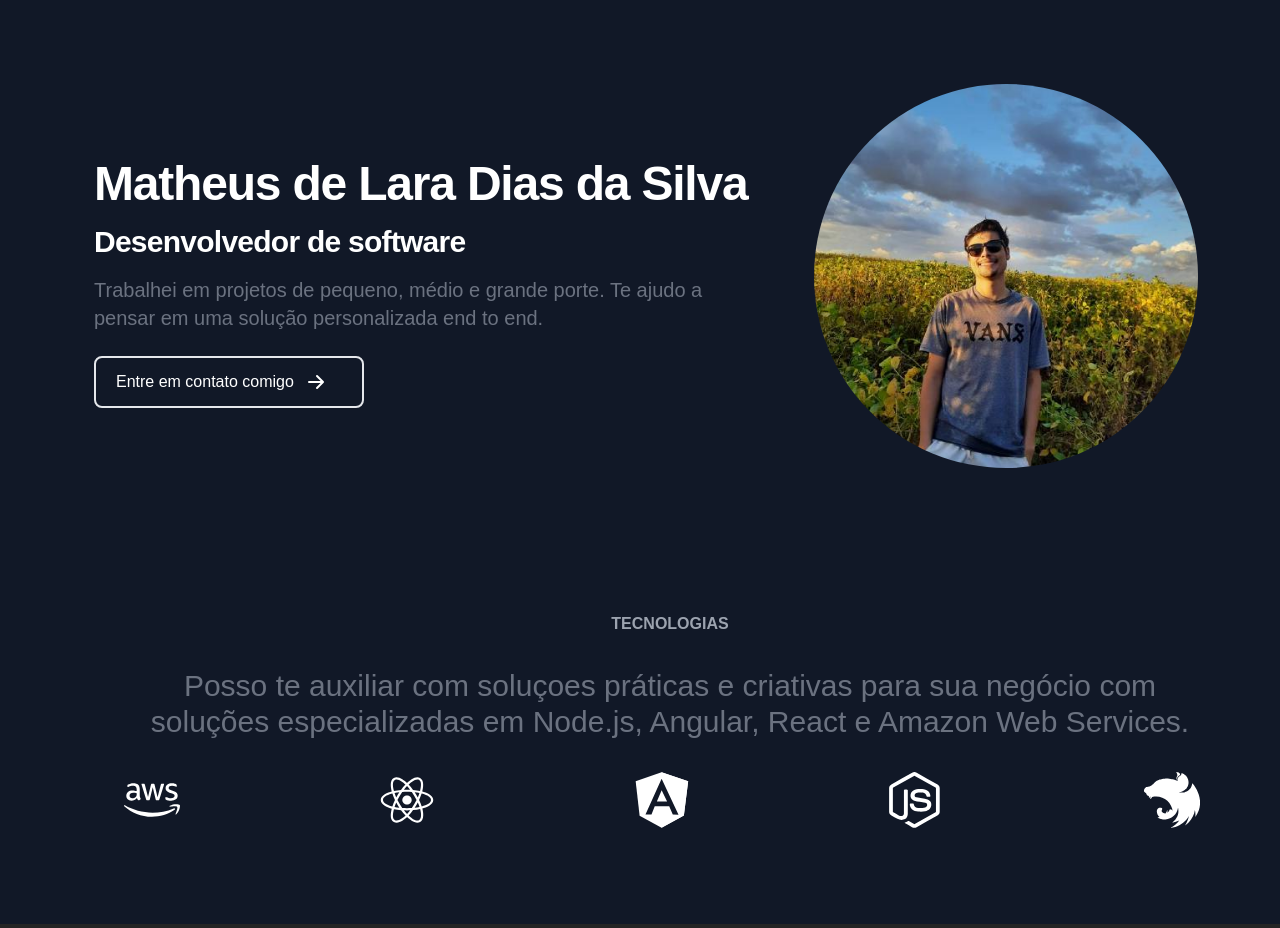
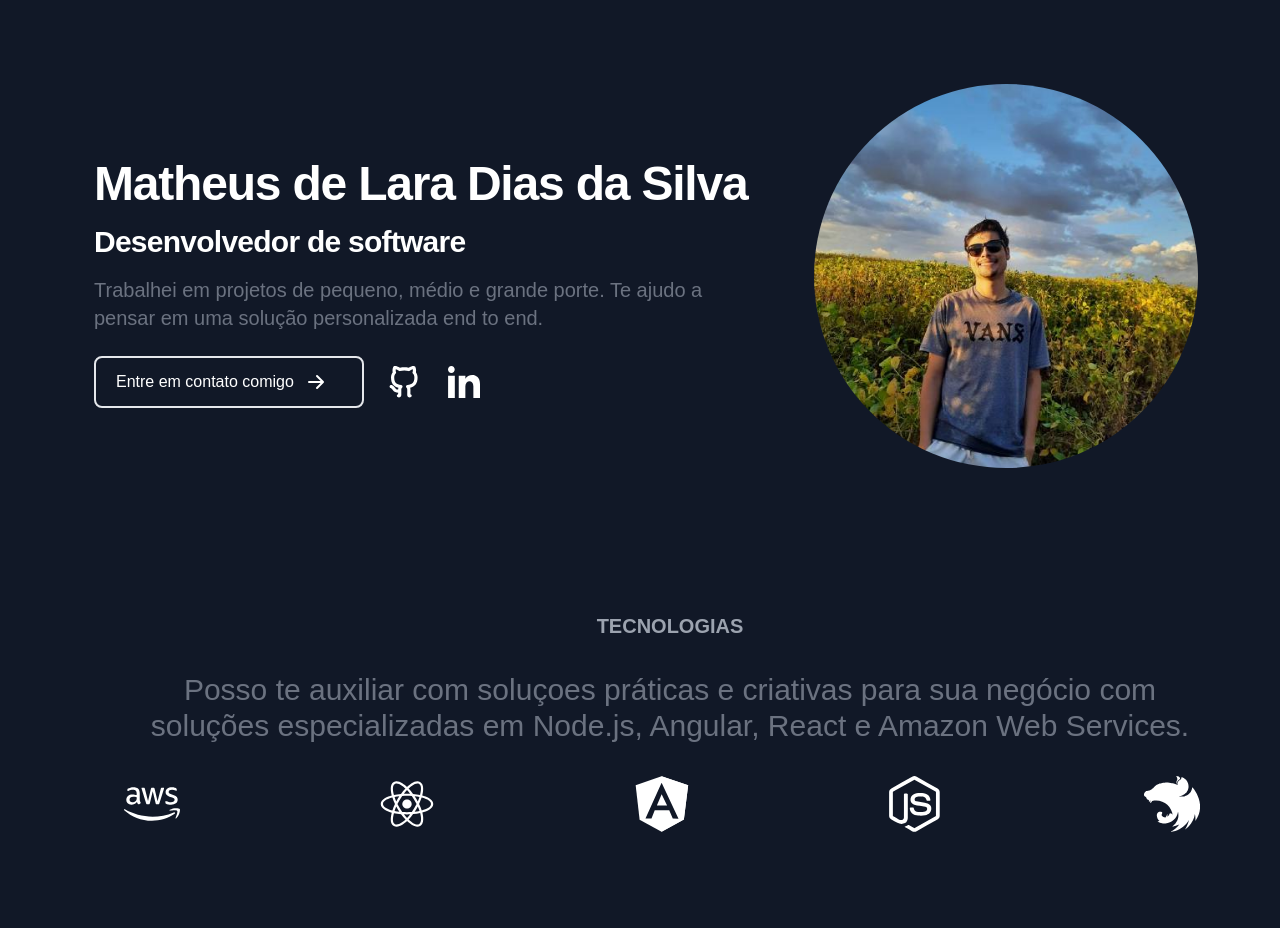
Before and after one commit to mathd1as/my-portfolio, a React (Create React App) app: page / in a window 1280 px wide. Built offline with nearby package versions, Linux system fonts and the light colour scheme.

Commit message:
feat: add github and linkedin icons

```diff
--- a/src/components/Main.component.tsx
+++ b/src/components/Main.component.tsx
@@ -1,5 +1,7 @@
 import myPicture from "../images/my-picture.jpg";
 import arrowWhite from "../assets/arrow-white.svg";
+import git from "../assets/git.svg";
+import linkedin from "../assets/linkedin.svg";
 
 import { Component } from "react";
 
@@ -18,6 +20,7 @@ export class Main extends Component {
             Trabalhei em projetos de pequeno, médio e grande porte. Te ajudo a
             pensar em uma solução personalizada end to end.
           </p>
+          <div className="flex items-center ">
             <a
               href="mailto:matheus.vex@gmail.com?subject=Assunto do email&body=Ola, gostaria de solicitar um orçamento."
               className="border-2 inline-flex items-center justify-center px-5 py-3 mr-3 text-base font-medium text-center text-white rounded-lg bg-primary-700 hover:bg-gray-900 focus:ring-4 focus:ring-primary-300 dark:focus:ring-primary-900 cursor-pointer"
@@ -29,11 +32,26 @@ export class Main extends Component {
                 className="ml-3 cursor-pointer w-5 h-5 mr-4 container-links"
               />
             </a>
+            <a href="https://github.com/mathd1as">
+              <img
+                src={git}
+                alt="Github"
+                className="ml-3 cursor-pointer w-8 h-8 mr-4 container-links"
+              />
+            </a>
+            <a href="https://www.linkedin.com/in/matheus-de-lara-dias-da-silva-2b6396185/">
+              <img
+                src={linkedin}
+                alt="Linkedin"
+                className="ml-3 cursor-pointer w-8 h-8 mr-4 container-links"
+              />
+            </a>
+          </div>
         </div>
         <div className="lg:mt-0 lg:col-span-5 lg:flex mx-auto order-1 lg:order-2">
           <img
             src={myPicture}
-            alt="imagem"
+            alt="git"
             className="rounded-full w-96 h-96 mb-4"
           />
         </div>
--- a/src/components/Tecnologies.component.tsx
+++ b/src/components/Tecnologies.component.tsx
@@ -11,7 +11,7 @@ export class Tecnologies extends Component {
     return (
       <div className="py-8 px-4 text-center lg:py-16 lg:px-12">
         <div className="px-4 mx-auto mb-8 text-center lg:max-w-screen-xl">
-          <div className="font-semibold text-gray-400 mb-8 uppercase">
+          <div className="font-semibold text-gray-400 mb-8 uppercase text-xl">
             TECNOLOGIAS
           </div>
           <div className="mb-8 font-light text-gray-500 lg:mb-6 lg:text-3xl dark:text-gray-400">
```
Lines whose indentation alone changed are shown as unchanged.
